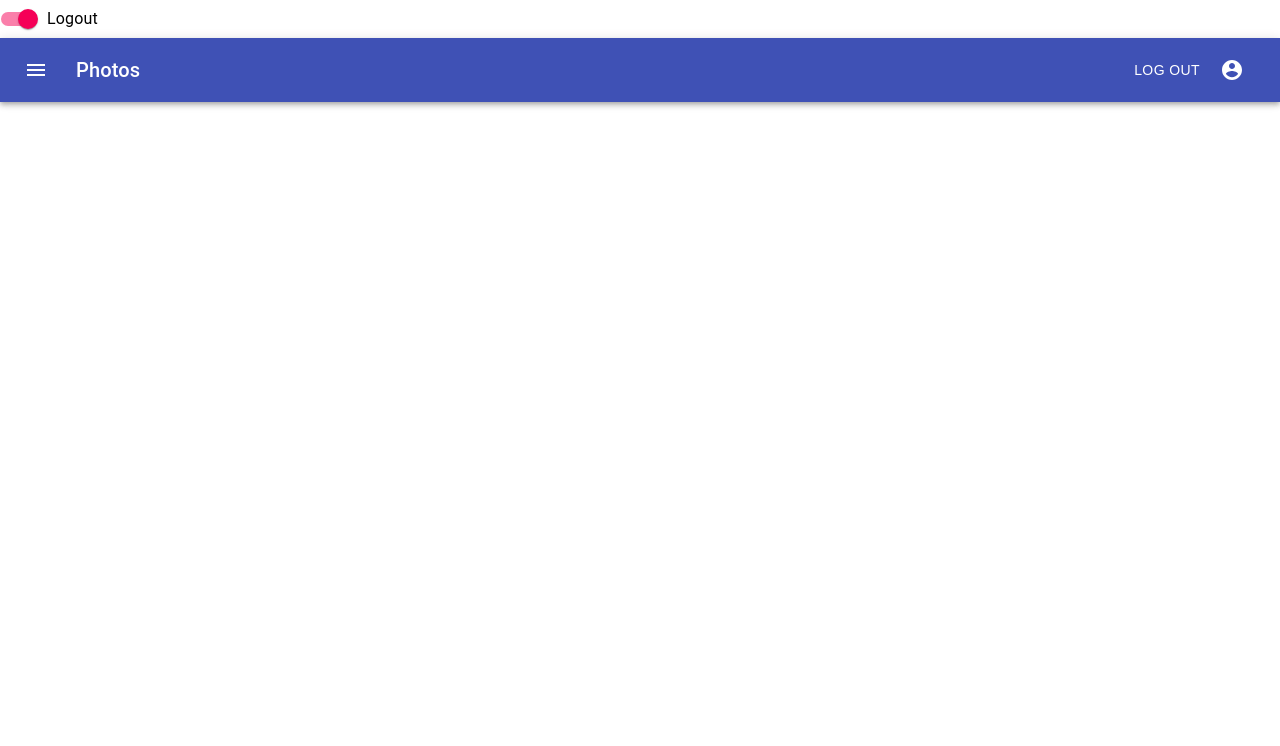
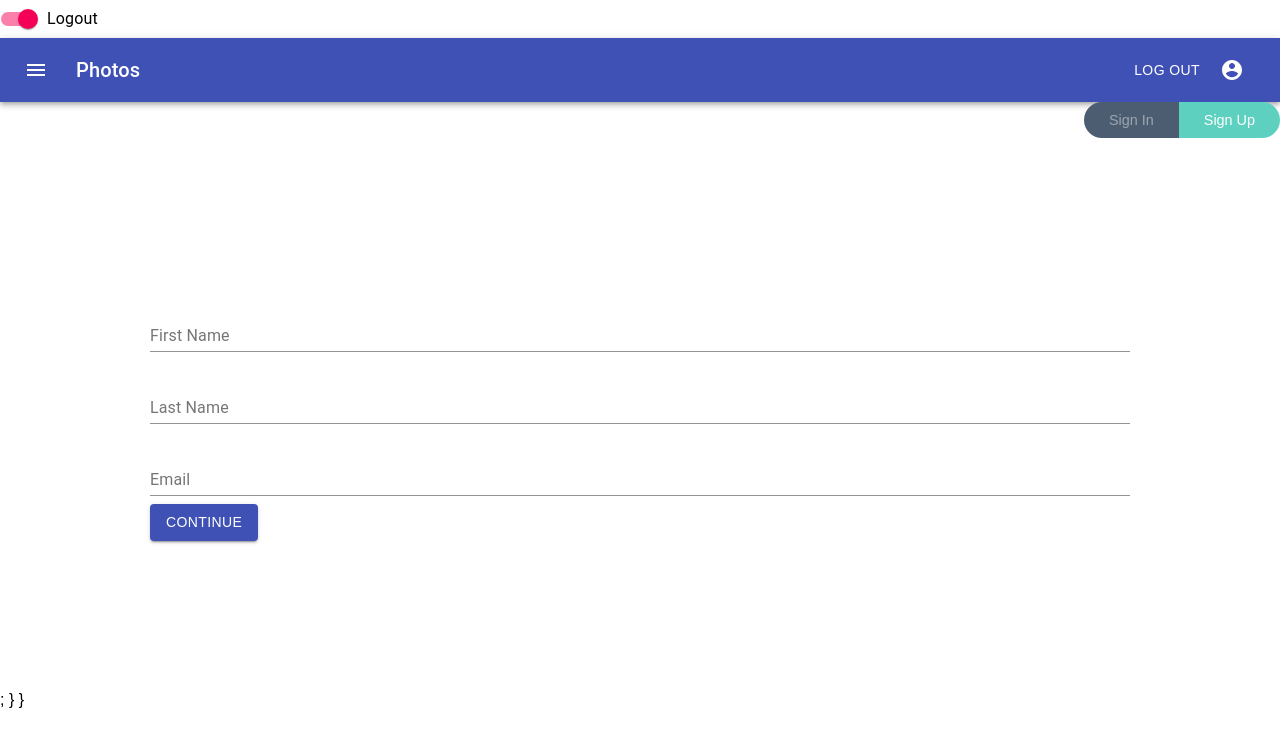
Before and after one commit to RaphaelChevallier/Social-Learning-Platform, a React (Create React App) app in the folder client/: page / in a window 1280 px wide. Shown: the top 746 px of the page. Built offline with nearby package versions, Linux system fonts and the light colour scheme.

Commit message:
frankenstein

```diff
--- a/client/src/App.js
+++ b/client/src/App.js
@@ -59,6 +59,11 @@ export default function App() {
   const handleClose = () => {
     setAnchorEl(null);
   };
+  const handleLogout = () => {
+     if(auth == true){
+   setAuth(false);}
+   setText(auth ? "login": "logout");
+  }
 
   return (
     <Router>
@@ -77,7 +82,7 @@ export default function App() {
           <Typography variant="h6" className={classes.title}>
             Photos
           </Typography>
-          <Button color="inherit" > {text} </Button>
+          <Button color="inherit" onClick = {handleLogout}> {text} </Button>
 
           {auth && (
             <div>
@@ -114,6 +119,34 @@ export default function App() {
         </Toolbar>
       </AppBar>
     </div>
+    <div className="PageSwitcher">
+          <NavLink
+            to="/sign-in"
+            id="first"
+
+            activeClassName="PageSwitcher__Item--Active"
+            className="PageSwitcher__Item"
+          >
+            Sign In
+          </NavLink>
+
+          <NavLink
+            exact
+            to="/"
+            activeClassName="PageSwitcher__Item--Active"
+            className="PageSwitcher__Item"
+          >
+            Sign Up
+          </NavLink>
+        </div>
+
+        <Route exact path="/" component={SignUpForm}></Route>
+        <Route path="/sign-in" component={SignInForm}></Route>
+
+    ;
+  }
+}
+
     </Router>
   );
 }
@@ -132,32 +165,6 @@ export default function App() {
 
 //   render() {
 //    <Router>
-//         <div className="PageSwitcher">
-//           <NavLink
-//             to="/sign-in"
-//             id="first"
-//             onClick={this.clickChange}
-//             activeClassName="PageSwitcher__Item--Active"
-//             className="PageSwitcher__Item"
-//           >
-//             Sign In
-//           </NavLink>
 
-//           <NavLink
-//             exact
-//             to="/"
-//             activeClassName="PageSwitcher__Item--Active"
-//             className="PageSwitcher__Item"
-//           >
-//             Sign Up
-//           </NavLink>
-//         </div>
-
-//         <Route exact path="/" component={SignUpForm}></Route>
-//         <Route path="/sign-in" component={SignInForm}></Route>
-//       </Router>
-//     ;
-//   }
-// }
 
 // export default withStyles(useStyles)(App);
```
